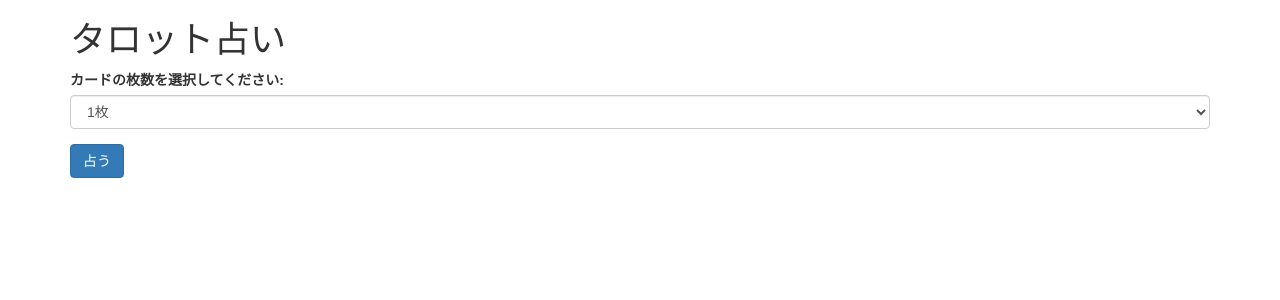
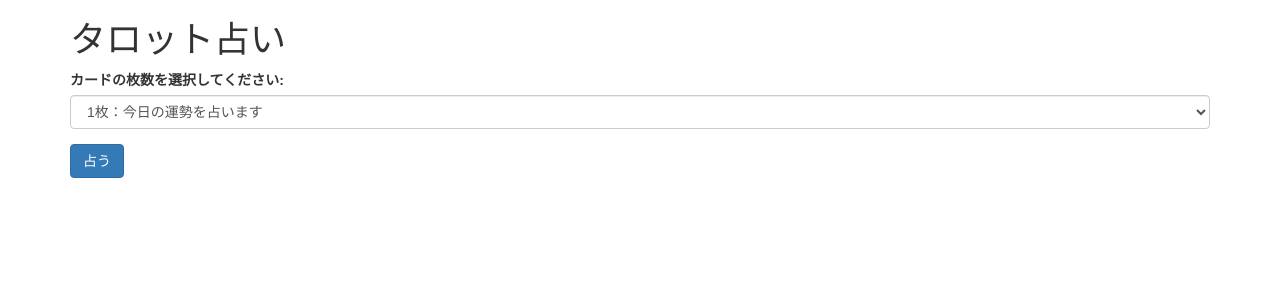
Before and after one commit to jyanagii/Tarot_Cards, a Flask app: page / in a window 1280 px wide. Shown: the top 300 px of the page. Run offline with Flask 3, Linux system fonts and the light colour scheme; some libraries are stand-ins or nearby versions.

Commit message:
カード選択画面の文の変更

```diff
--- a/templates/index.html
+++ b/templates/index.html
@@ -7,9 +7,9 @@
     <div class="form-group">
       <label for="num_cards">カードの枚数を選択してください:</label>
       <select class="form-control" id="num_cards" name="num_cards">
-        <option value="1">1枚</option>
-        <option value="2">2枚</option>
-        <option value="3">3枚</option>
+        <option value="1">1枚：今日の運勢を占います</option>
+        <option value="2">2枚：問題の原因を占います</option>
+        <option value="3">3枚：1つのことの過去、現在、未来を占います</option>
       </select>
     </div>
     <button type="submit" class="btn btn-primary">占う</button>
```
